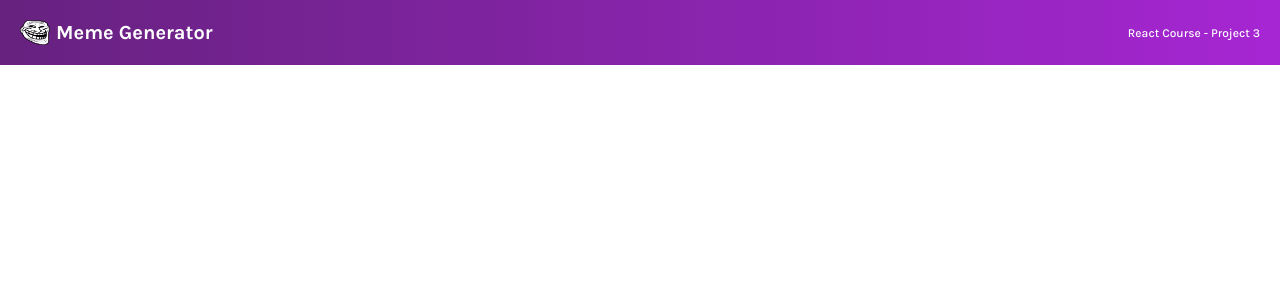
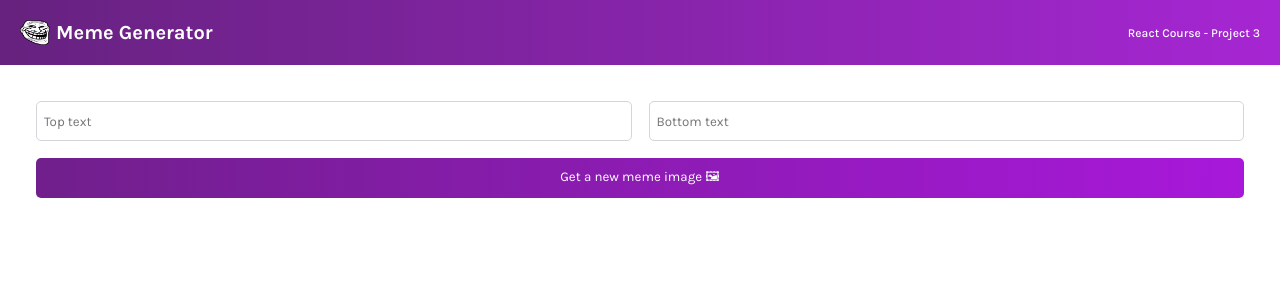
Before and after one commit to m6code/meme-gen-web2acx, a React (Vite) app: page / in a window 1280 px wide. Shown: the top 300 px of the page. Built offline with nearby package versions, Linux system fonts and the light colour scheme.

Commit message:
Add the meme form

```diff
--- a/src/App.css
+++ b/src/App.css
@@ -5,6 +5,10 @@
 body {
     font-family: "Karla", sans-serif;
     margin: 0;
+}
+
+main {
+    padding: 36px;
 }
 
 .header {
@@ -30,3 +34,26 @@
     font-size: 0.75rem;
     font-weight: 500;
 }
+
+.form {
+    display: grid;
+    grid-template: 40px 40px / 1fr 1fr;
+    gap: 17px;
+}
+
+.form--input {
+    font-family: "Karla", sans-serif;
+    border-radius: 5px;
+    border: 1px solid #D5D4D8;
+    text-indent: 5px;
+}
+
+.form--button {
+    grid-column: 1 / -1;
+    font-family: "Karla", sans-serif;
+    border-radius: 5px;
+    background: linear-gradient(90.41deg, #711F8D 1.14%, #A818DA 100%);
+    color: white;
+    border: none;
+    cursor: pointer;
+}
--- a/src/App.jsx
+++ b/src/App.jsx
@@ -1,13 +1,15 @@
-import { useState } from 'react';
+import {useState} from 'react';
 import './App.css';
 import Header from "./components/Header";
+import Meme from "./components/Meme.jsx";
 
 function App() {
-  return (
-    <>
-    <Header />
-    </>
-  )
+    return (
+        <>
+            <Header/>
+            <Meme/>
+        </>
+    )
 }
 
 export default App
--- /dev/null
+++ b/src/components/Meme.jsx
@@ -0,0 +1,25 @@
+import React from "react"
+
+export default function Meme() {
+    return (
+        <main>
+            <form className="form">
+                <input
+                    type="text"
+                    placeholder="Top text"
+                    className="form--input"
+                />
+                <input
+                    type="text"
+                    placeholder="Bottom text"
+                    className="form--input"
+                />
+                <button
+                    className="form--button"
+                >
+                    Get a new meme image 🖼
+                </button>
+            </form>
+        </main>
+    )
+}
```
